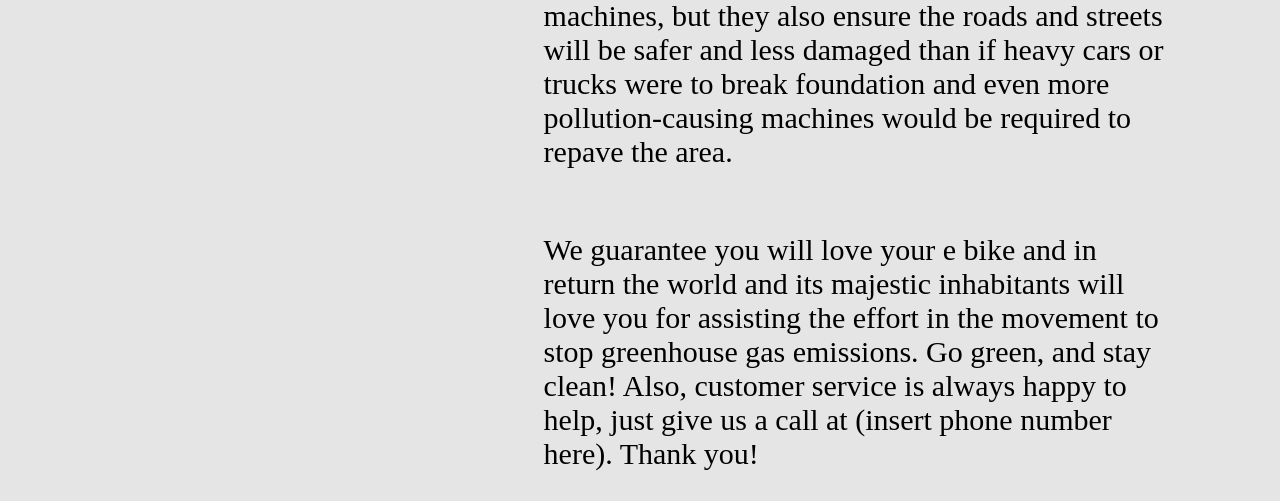
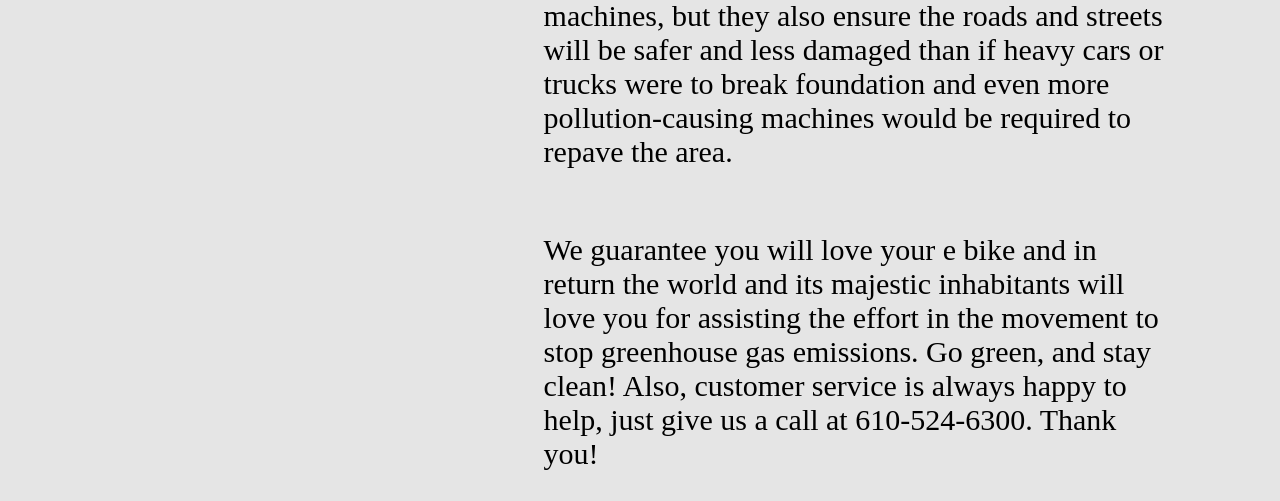
Before and after one commit to SkyBoyAwesome25/TSAWebsite1.github.io, a plain HTML site: page TSAInfo.html in a window 1280 px wide. Shown: the part 1669-2170 px from the top of the page. Drawn offline with Linux system fonts and the light colour scheme.

Commit message:
Update TSAInfo.html

```diff
--- a/TSAInfo.html
+++ b/TSAInfo.html
@@ -31,7 +31,7 @@
 
         <p style="margin-left: 10px; margin-right: 10px;">
             <br>
-            We guarantee you will love your e bike and in return the world and its majestic inhabitants will love you for assisting the effort in the movement to stop greenhouse gas emissions. Go green, and stay clean! Also, customer service is always happy to help, just give us a call at (insert phone number here). Thank you!
+            We guarantee you will love your e bike and in return the world and its majestic inhabitants will love you for assisting the effort in the movement to stop greenhouse gas emissions. Go green, and stay clean! Also, customer service is always happy to help, just give us a call at 610-524-6300. Thank you!
             <br>
 
         </p>
```
